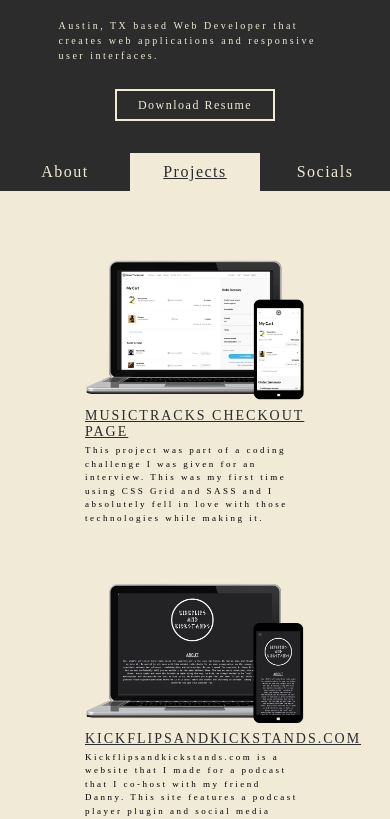
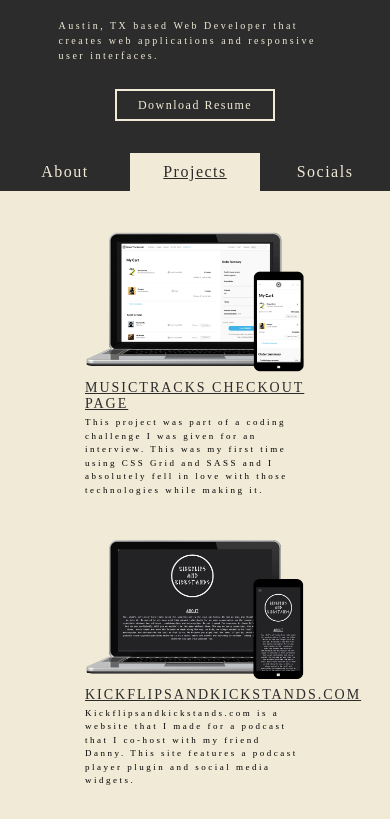
Before and after one commit to GraysonRayConnor/graysonPortfolio, a plain HTML site: page index.html in a window 390 px wide. Shown: the part 232-1051 px from the top of the page. Drawn offline with nearby package versions, Linux system fonts and the light colour scheme; no server answers; a web font is replaced by a local one.

Commit message:
fix attempt

```diff
--- a/style.scss
+++ b/style.scss
@@ -146,14 +146,16 @@
 
 .projects {
 	display: flex;
-	justify-content: space-evenly;
+	justify-content: space-between;
 	flex-wrap: wrap;
-	padding: 10rem;
+	width: 75%;
+	padding-top: 7rem;
 	margin: 0 auto;
 }
 
 .project {
-	margin: 7rem 5rem;
+	/*margin: 7rem 5rem;*/
+	margin-bottom: 5rem;
 	width: 40rem;
 }
 
@@ -358,8 +360,13 @@
 		width: 100%;
 	}
 
+	.projects {
+		flex-wrap: nowrap;
+		flex-direction: column;
+	}
 	.project {
 		width: 55rem;
+		margin: 3rem auto 7rem auto;
 	}
 
 	.project span {
```
Also changed, not shown: style.css, 1 other file.
